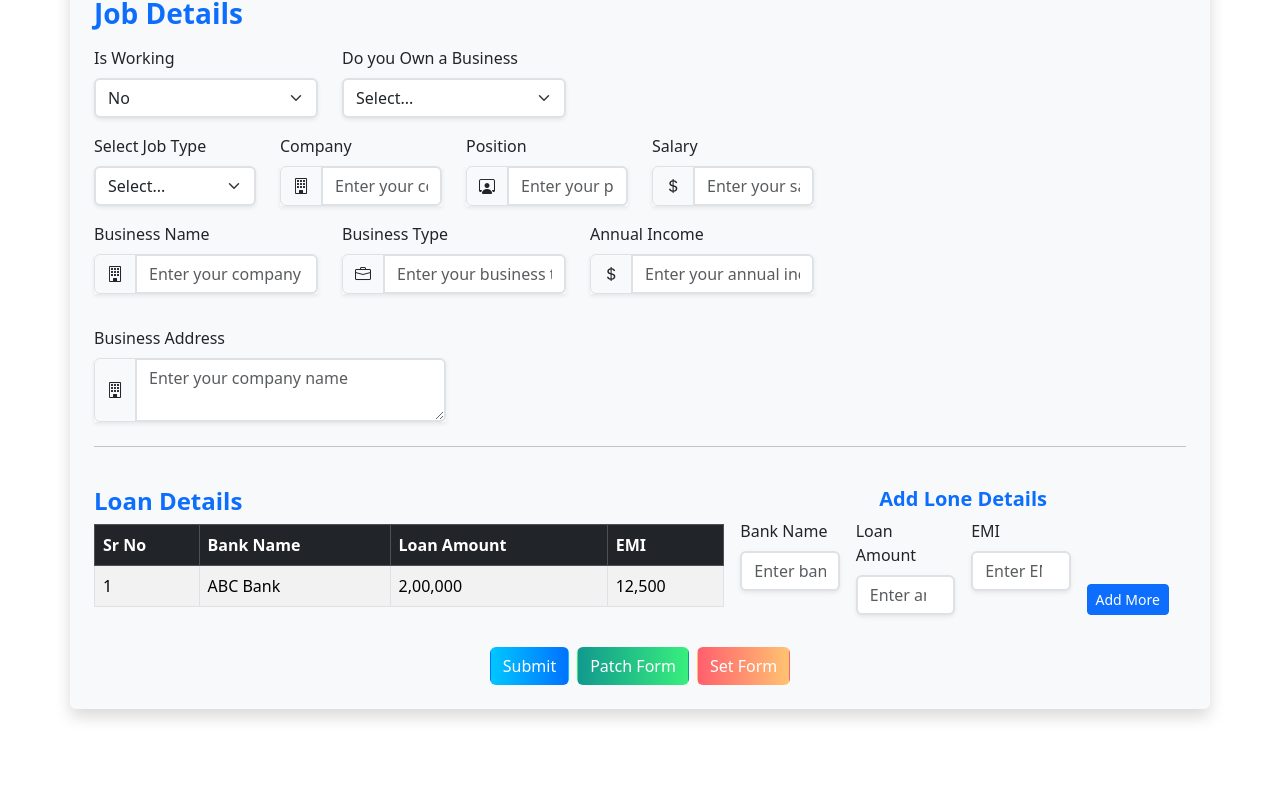
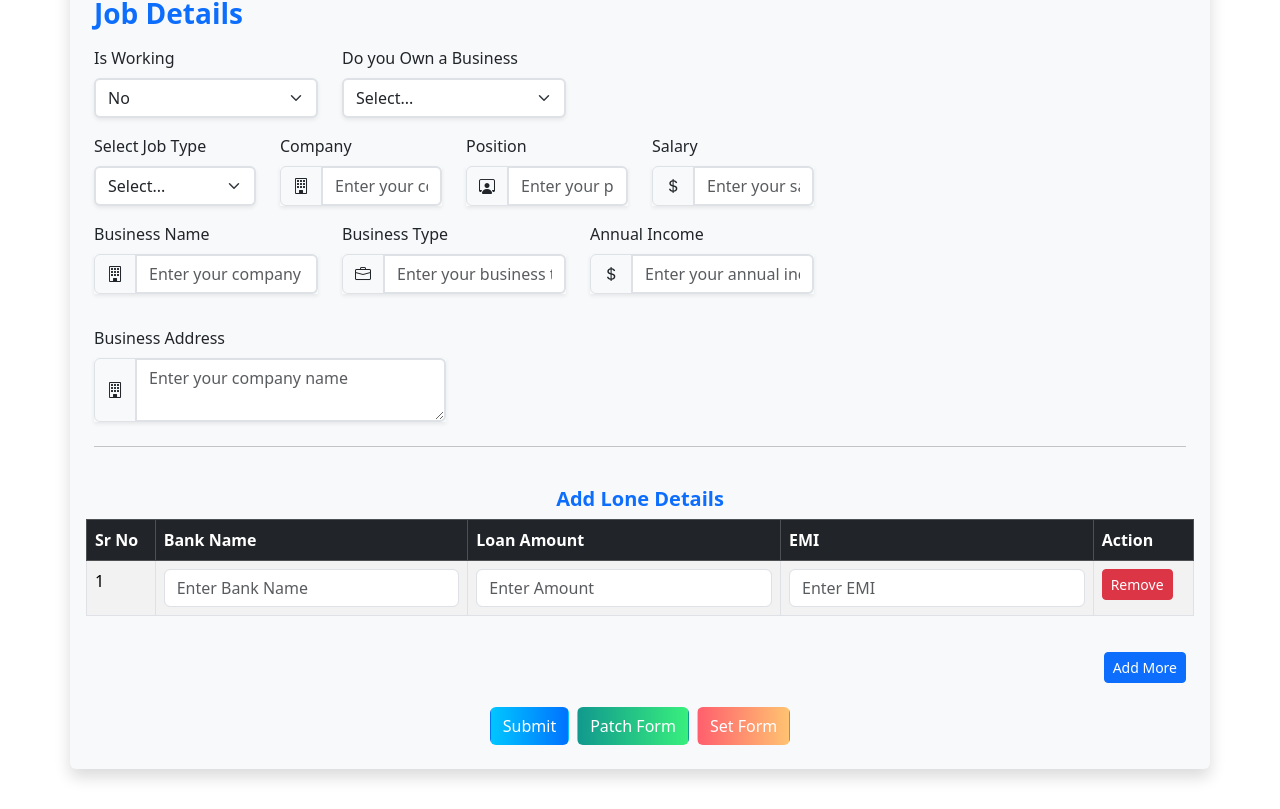
Before and after one commit to devashishpatil23/practical-examples-angular, an Angular app: page /reactive-form in a window 1280 px wide. Shown: the part 454-1263 px from the top of the page. Before the commit the page ends 1203 px from the top, so only its background shows below. Built offline with nearby package versions, Linux system fonts and the light colour scheme.

Commit message:
reactive form changes

```diff
--- a/src/app/reactive-form/reactive-form.component.html
+++ b/src/app/reactive-form/reactive-form.component.html
@@ -276,6 +276,7 @@
               </div>
               <div class="col-2 col-md-4 d-flex align-items-end">
                 <button
+                  *ngIf="contacts.length > 1"
                   class="btn w-100 text-white"
                   style="
                     background: linear-gradient(to right, #ff416c, #ff4b2b);
@@ -290,6 +291,7 @@
             }
           </div>
           <button
+            *ngIf="contacts.length <= 1"
             (click)="addNewConatctForm()"
             class="btn btn-sm btn-primary mt-2 addmore"
           >
@@ -301,8 +303,11 @@
     <hr />
     <div class="mb-4">
       <div class="row g-3">
-        <div class="col-lg-7">
-          <h4 class="mt-4 text-primary fw-bold heading">Loan Details</h4>
+        <div class="col-lg-12">
+          <h5 class="mt-4 text-primary fw-bold heading text-center">
+            Add Lone Details
+          </h5>
+          <div class="row g-3">
             <table class="table table-striped table-bordered">
               <thead class="table-dark">
                 <tr>
@@ -310,51 +315,54 @@
                   <th>Bank Name</th>
                   <th>Loan Amount</th>
                   <th>EMI</th>
+                  <th>Action</th>
                 </tr>
               </thead>
-            <tbody>
-              <tr>
-                <td>1</td>
-                <td>ABC Bank</td>
-                <td>2,00,000</td>
-                <td>12,500</td>
+              <tbody formArrayName="loanDetails">
+                @for( loan of loans.controls; track $index){
+                <tr [formGroupName]="$index">
+                  <td>{{ $index + 1 }}</td>
+                  <td>
+                    <input
+                      formControlName="bankName"
+                      class="form-control"
+                      placeholder="Enter Bank Name"
+                    />
+                  </td>
+                  <td>
+                    <input
+                      formControlName="loanAmount"
+                      type="number"
+                      class="form-control"
+                      placeholder="Enter Amount"
+                    />
+                  </td>
+                  <td>
+                    <input
+                      formControlName="emi"
+                      type="number"
+                      class="form-control"
+                      placeholder="Enter EMI"
+                    />
+                  </td>
+                  <td>
+                    <button
+                      (click)="removeLoanForm($index)"
+                      class="btn btn-danger btn-sm"
+                    >
+                      Remove
+                    </button>
+                  </td>
                 </tr>
+
+                }
               </tbody>
             </table>
-        </div>
-        <div class="col-lg-5">
-          <h5 class="mt-4 text-primary fw-bold heading text-center">
-            Add Lone Details
-          </h5>
-          <div class="row g-3">
-            <div class="col-md-3">
-              <label for="bankName" class="form-label">Bank Name</label>
-              <input
-                id="bankName"
-                class="form-control border-2 shadow-sm"
-                placeholder="Enter bank name"
-              />
-            </div>
-            <div class="col-md-3">
-              <label for="loanAmount" class="form-label">Loan Amount</label>
-              <input
-                id="loanAmount"
-                class="form-control border-2 shadow-sm"
-                type="number"
-                placeholder="Enter amount"
-              />
-            </div>
-            <div class="col-md-3">
-              <label for="emi" class="form-label">EMI</label>
-              <input
-                id="emi"
-                class="form-control border-2 shadow-sm"
-                type="number"
-                placeholder="Enter EMI"
-              />
-            </div>
-            <div class="col-md-3 d-flex align-items-end">
-              <button class="btn btn-primary btn-sm mt-4 addmore">
+            <div class="d-flex justify-content-end">
+              <button
+                (click)="addNewLoansForm()"
+                class="btn btn-primary btn-sm mt-1"
+              >
                 Add More
               </button>
             </div>
--- a/src/app/reactive-form/reactive-form.component.ts
+++ b/src/app/reactive-form/reactive-form.component.ts
@@ -1,3 +1,4 @@
+import { NgIf } from '@angular/common';
 import { Component, inject } from '@angular/core';
 import {
   FormArray,
@@ -10,7 +11,7 @@ import {
 
 @Component({
   selector: 'app-reactive-form',
-  imports: [ReactiveFormsModule],
+  imports: [ReactiveFormsModule, NgIf],
   templateUrl: './reactive-form.component.html',
   styleUrl: './reactive-form.component.scss',
 })
@@ -21,6 +22,16 @@ export class ReactiveFormComponent {
   ngOnInit() {
     this.initializeForm();
     this.addNewConatctForm();
+    this.addNewLoansForm();
+    this.applicationForm.valueChanges.subscribe(() => {
+      const formValue = this.applicationForm.value;
+      const { fName, mName, lName } = formValue;
+      const fullName = `${fName} ${mName} ${lName}`;
+      this.applicationForm.patchValue(
+        { fullName: fullName },
+        { emitEvent: false }
+      );
+    });
   }
 
   initializeForm() {
@@ -64,4 +75,20 @@ export class ReactiveFormComponent {
   removeContact(idx: number) {
     this.contacts.removeAt(idx);
   }
+
+  get loans(): FormArray {
+    return this.applicationForm.controls['loanDetails'] as FormArray;
+  }
+
+  addNewLoansForm() {
+    const loanForm = new FormGroup({
+      bankName: new FormControl(''),
+      loanAmount: new FormControl(''),
+      emi: new FormControl(''),
+    });
+    this.loans.push(loanForm);
+  }
+  removeLoanForm(idx: number) {
+    this.loans.removeAt(idx);
+  }
 }
```
Lines whose indentation alone changed are shown as unchanged.
